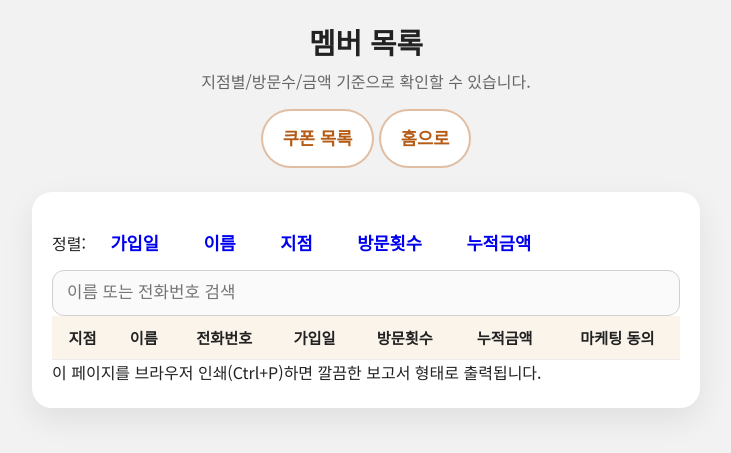
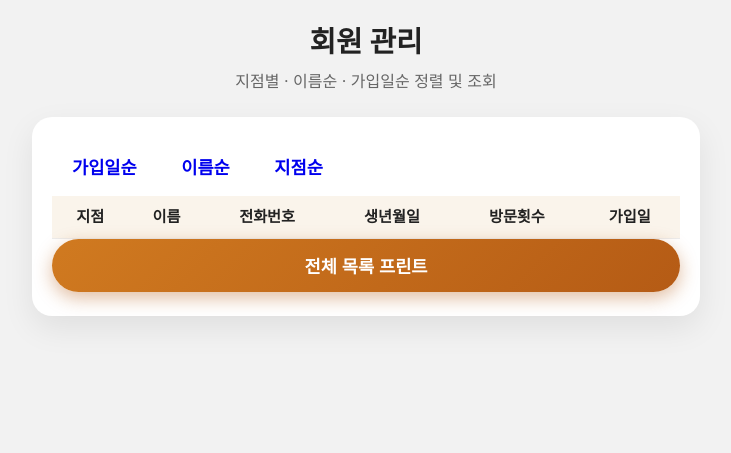
Before and after one commit to hanybeee67/everest-MP, a Flask app: page /admin/members in a window 1280 px wide. Shown: the top 453 px of the page, without its empty margins (274-1005 px from the left). Run offline with Flask 3, Linux system fonts and the light colour scheme; lists and menus that the app fills with data are empty.

Commit message:
update dev2

```diff
--- a/templates/members.html
+++ b/templates/members.html
@@ -1,92 +1,67 @@
-<!-- templates/members.html -->
 <!DOCTYPE html>
 <html lang="ko">
 <head>
     <meta charset="UTF-8">
-    <title>Everest 멤버 관리</title>
+    <meta name="viewport" content="width=device-width, initial-scale=1.0">
+    <title>회원 관리</title>
+
     <link rel="stylesheet" href="{{ url_for('static', filename='style.css') }}">
-    <link rel="preconnect" href="https://fonts.googleapis.com">
-    <link rel="preconnect" href="https://fonts.gstatic.com" crossorigin>
-    <link href="https://fonts.googleapis.com/css2?family=Noto+Sans+KR:wght@300;400;500;700&display=swap" rel="stylesheet">
 </head>
+
 <body>
-<div class="page admin-page">
-    <header class="header">
-        <h1>멤버 목록</h1>
-        <p class="sub">지점별/방문수/금액 기준으로 확인할 수 있습니다.</p>
-        <div class="admin-nav">
-            <a class="btn secondary btn-small" href="{{ url_for('admin_coupons') }}">쿠폰 목록</a>
-            <a class="btn secondary btn-small" href="/">홈으로</a>
-        </div>
-    </header>
 
-    <main class="card">
-        <div class="toolbar">
-            <div class="sort-buttons">
-                <span>정렬: </span>
-                <a href="{{ url_for('admin_members', sort='date') }}" class="btn tiny">가입일</a>
-                <a href="{{ url_for('admin_members', sort='name') }}" class="btn tiny">이름</a>
-                <a href="{{ url_for('admin_members', sort='branch') }}" class="btn tiny">지점</a>
-                <a href="{{ url_for('admin_members', sort='visit') }}" class="btn tiny">방문횟수</a>
-                <a href="{{ url_for('admin_members', sort='amount') }}" class="btn tiny">누적금액</a>
-            </div>
-            <div class="search-box">
-                <input type="text" id="search" placeholder="이름 또는 전화번호 검색">
-            </div>
+<div class="page">
+
+    <div class="header">
+        <h1>회원 관리</h1>
+        <div class="sub">지점별 · 이름순 · 가입일순 정렬 및 조회</div>
     </div>
 
-        <div class="table-wrapper">
-            <table id="members-table">
+    <div class="card">
+
+        <div class="sort-buttons">
+            <a href="/admin/members?sort=date" class="btn small {% if sort=='date' %}active{% endif %}">
+                가입일순
+            </a>
+            <a href="/admin/members?sort=name" class="btn small {% if sort=='name' %}active{% endif %}">
+                이름순
+            </a>
+            <a href="/admin/members?sort=branch" class="btn small {% if sort=='branch' %}active{% endif %}">
+                지점순
+            </a>
+        </div>
+
+        <table class="table">
             <thead>
                 <tr>
                     <th>지점</th>
                     <th>이름</th>
                     <th>전화번호</th>
+                    <th>생년월일</th>
+                    <th>방문횟수</th>
                     <th>가입일</th>
-                    <th>방문횟수</th>
-                    <th>누적금액</th>
-                    <th>마케팅 동의</th>
                 </tr>
             </thead>
+
             <tbody>
                 {% for m in members %}
                 <tr>
                     <td>{{ m.branch }}</td>
                     <td>{{ m.name }}</td>
                     <td>{{ m.phone }}</td>
-                        <td>{{ m.join_date.strftime("%Y-%m-%d") if m.join_date else "" }}</td>
-                        <td>{{ m.visit_count or 0 }}</td>
-                        <td>{{ "{:,}".format(m.spend_amount or 0) }}</td>
-                        <td>{{ "Y" if m.marketing else "N" }}</td>
+                    <td>{{ m.birth }}</td>
+                    <td>{{ m.visit_count }}</td>
+                    <td>{{ m.join_date.strftime('%Y-%m-%d') }}</td>
                 </tr>
                 {% endfor %}
             </tbody>
         </table>
+
+        <button onclick="window.print()" class="btn primary btn-full">전체 목록 프린트</button>
+
     </div>
 
-        <div class="hint print-hint">
-            이 페이지를 브라우저 인쇄(Ctrl+P)하면 깔끔한 보고서 형태로 출력됩니다.
-        </div>
-    </main>
 </div>
 
-<script>
-const searchInput = document.getElementById('search');
-const table = document.getElementById('members-table');
-const rows = table.querySelectorAll('tbody tr');
-
-searchInput.addEventListener('input', function () {
-    const keyword = this.value.toLowerCase();
-    rows.forEach(row => {
-        const name = row.cells[1].textContent.toLowerCase();
-        const phone = row.cells[2].textContent.toLowerCase();
-        if (name.includes(keyword) || phone.includes(keyword)) {
-            row.style.display = '';
-        } else {
-            row.style.display = 'none';
-        }
-    });
-});
-</script>
 </body>
 </html>
```
Lines whose indentation alone changed are shown as unchanged.
